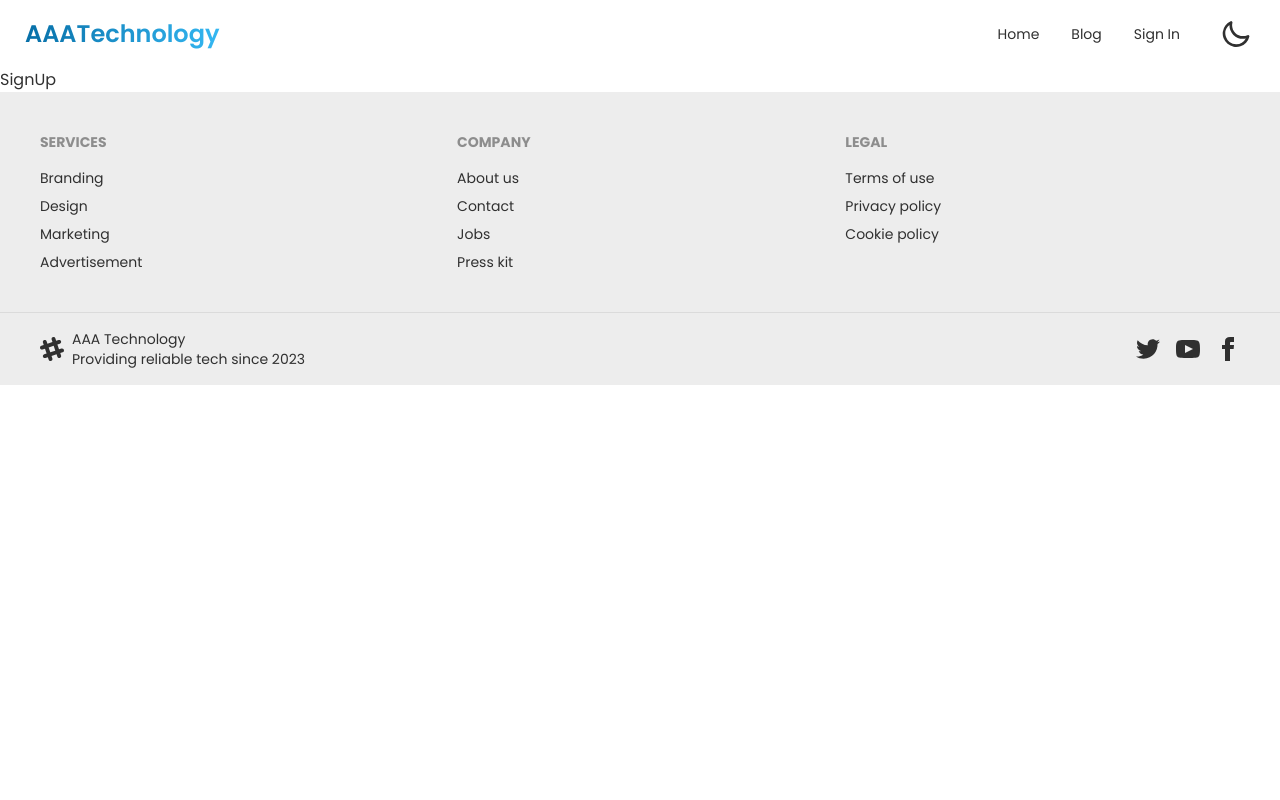
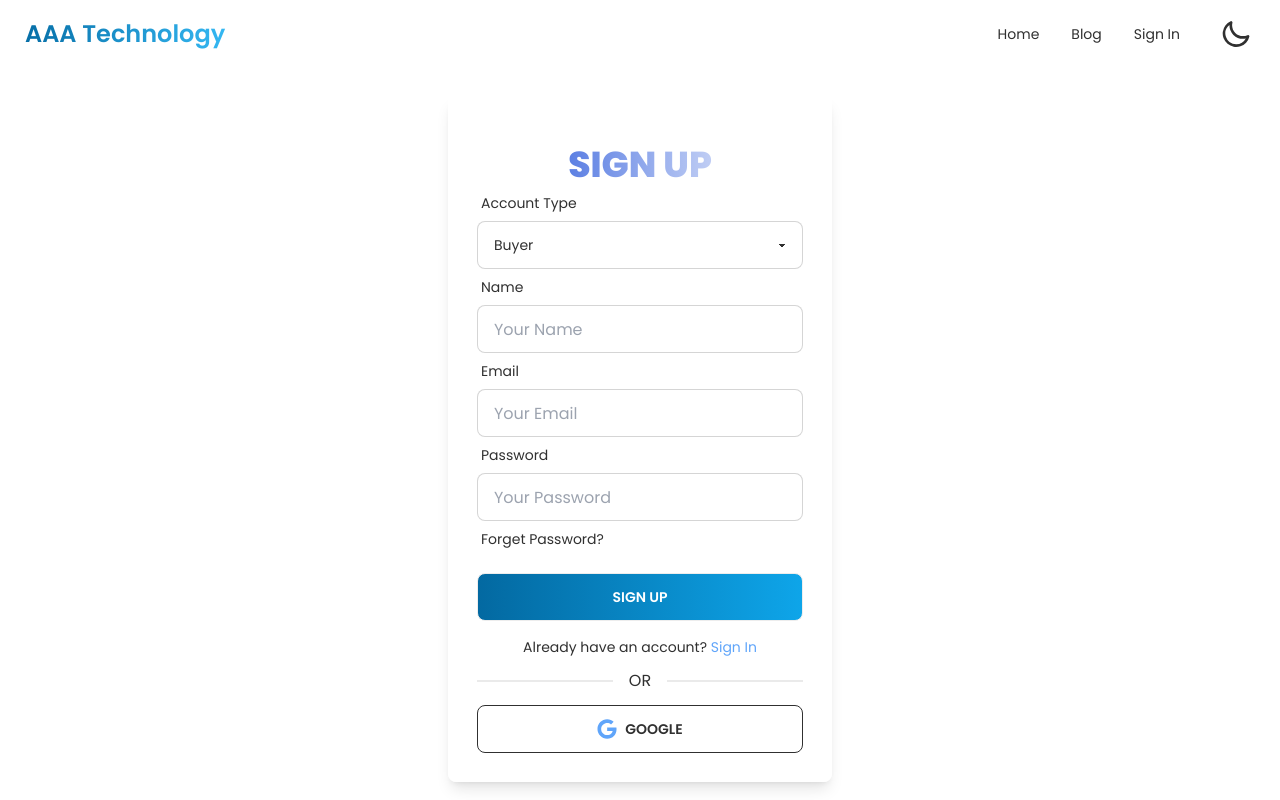
Before and after one commit to nabiursiddique/used_laptop_shop-client, a React (Vite) app: page /signUp in a window 1280 px wide. Shown: the top 800 px of the page. Built offline with nearby package versions, Linux system fonts and the light colour scheme.

Commit message:
Design of SignUp and SignIn form is completed now we need to implement the authentication

```diff
--- a/src/components/Pages/SignIn/SignIn.jsx
+++ b/src/components/Pages/SignIn/SignIn.jsx
@@ -1,12 +1,13 @@
-import React, { useState } from 'react';
+import React from 'react';
 import { useForm } from 'react-hook-form';
 import { Link } from 'react-router-dom';
 import { FaGoogle } from "react-icons/fa";
 
 const SignIn = () => {
-    const { register, handleSubmit } = useForm();
-    const handleSignIn =(data)=>{
+    const { register, handleSubmit, formState: { errors },reset } = useForm();
+    const handleSignIn = (data) => {
         console.log(data);
+        reset();
     }
     return (
         <div className='h-auto flex justify-center items-center'>
@@ -16,18 +17,24 @@
                 <form onSubmit={handleSubmit(handleSignIn)}>
                     <div className="form-control w-full">
                         <label className="label"><span className="label-text">Email</span></label>
-                        <input {...register("email")} type="text" placeholder="Your Email" className="input input-bordered w-full" />
+                        <input {...register("email", { required: "Email Address is required." })} type="text" placeholder="Your Email" className="input input-bordered w-full" />
+                        {errors.email && <p className='text-sm mt-2 text-red-500'>{errors.email?.message}</p>}
                     </div>
                     <div className="form-control w-full">
                         <label className="label"><span className="label-text">Password</span></label>
-                        <input {...register("password")} type="password" placeholder="Your Password" className="input input-bordered w-full" />
+                        <input {...register("password", {
+                            required: "Password is required.",
+                            maxLength: 20,
+                            minLength: {value:6, message:"Password must be at least 6 characters."}
+                        })} type="password" placeholder="Your Password" className="input input-bordered w-full" />
+                        {errors.password && <p className='text-sm mt-2 text-red-500'>{errors.password?.message}</p>}
                         <label className="label"><span className="label-text">Forget Password?</span></label>
                     </div>
                     <input value='Sign In' className='btn w-full my-4 bg-gradient-to-r from-sky-700  to-sky-500 text-white hover:from-blue-700 hover:to-blue-500' type="submit" />
                 </form>
                 <p className='text-sm text-center'>New to <span className='text-blue-500'>AAA</span> Technology? <Link className='text-blue-400' to='/signUP'>Sign Up</Link> </p>
                 <div className="divider">OR</div>
-                <button className='btn btn-outline w-full'><span className='text-blue-400 text-xl'><FaGoogle/></span>GOOGLE</button>
+                <button className='btn btn-outline w-full'><span className='text-blue-400 text-xl'><FaGoogle /></span>GOOGLE</button>
             </div>
         </div>
     );
--- a/src/components/Pages/SignUp/SignUp.jsx
+++ b/src/components/Pages/SignUp/SignUp.jsx
@@ -1,10 +1,61 @@
 import React from 'react';
+import { useForm } from 'react-hook-form';
+import { Link } from 'react-router-dom';
+import { FaGoogle } from "react-icons/fa";
 
 const SignUp = () => {
+    const { register, handleSubmit, formState: { errors },reset } = useForm();
+    const handleSignIn = (data) => {
+        console.log(data);
+        reset();
+    }
     return (
-        <div>
-            <div>
-                <h2>SignUp</h2>
+        <div className='h-auto flex justify-center items-center'>
+            <div className='w-96 p-7 my-7 shadow-lg border border-white rounded-lg'>
+                <h2 className='text-center text-4xl mt-5 bg-gradient-to-r from-blue-700  to-white text-transparent bg-clip-text font-extrabold'>SIGN UP</h2>
+
+                <form onSubmit={handleSubmit(handleSignIn)}>
+                    <div className="form-control w-full">
+                        <label className="label">
+                            <span className="label-text">Account Type</span>
+                        </label>
+                        <select {...register("accountType", { required: true })} className="select select-bordered">
+                            <option>Buyer</option>
+                            <option>Seller</option>
+                        </select>
+                    </div>
+
+                    <div className="form-control w-full">
+                        <label className="label"><span className="label-text">Name</span></label>
+                        <input {...register("name", {
+                            required: "Name is required.",
+                            maxLength: { value: 15, message: "Maximum 15 characters." },
+                            minLength: { value: 4, message: "Name must be at least 4 letters" }
+                        })} type="text" placeholder="Your Name" className="input input-bordered w-full" />
+                        {errors.name && <p className='text-sm mt-2 text-red-500'>{errors.name?.message}</p>}
+                    </div>
+                    <div className="form-control w-full">
+                        <label className="label"><span className="label-text">Email</span></label>
+                        <input {...register("email", {
+                            required: "Email Address is required."
+                        })} type="text" placeholder="Your Email" className="input input-bordered w-full" />
+                        {errors.email && <p className='text-sm mt-2 text-red-500'>{errors.email?.message}</p>}
+                    </div>
+                    <div className="form-control w-full">
+                        <label className="label"><span className="label-text">Password</span></label>
+                        <input {...register("password", {
+                            required: "Password is required.",
+                            maxLength: 20,
+                            minLength: { value: 6, message: "Password must be at least 6 characters." }
+                        })} type="password" placeholder="Your Password" className="input input-bordered w-full" />
+                        {errors.password && <p className='text-sm mt-2 text-red-500'>{errors.password?.message}</p>}
+                        <label className="label"><span className="label-text">Forget Password?</span></label>
+                    </div>
+                    <input value='Sign Up' className='btn w-full my-4 bg-gradient-to-r from-sky-700  to-sky-500 text-white hover:from-blue-700 hover:to-blue-500' type="submit" />
+                </form>
+                <p className='text-sm text-center'>Already have an account? <Link className='text-blue-400' to='/signIn'>Sign In</Link> </p>
+                <div className="divider">OR</div>
+                <button className='btn btn-outline w-full'><span className='text-blue-400 text-xl'><FaGoogle /></span>GOOGLE</button>
             </div>
         </div>
     );
--- a/src/components/Shared/Footer/Footer.jsx
+++ b/src/components/Shared/Footer/Footer.jsx
@@ -27,7 +27,7 @@
 </footer>
 <footer className="footer px-10 py-4 border-t bg-base-200 text-base-content border-base-300">
   <div className="items-center grid-flow-col">
-    <svg width="24" height="24" viewBox="0 0 24 24" xmlns="http://www.w3.org/2000/svg" fillRule="evenodd" clip-rule="evenodd" className="fill-current"><path d="M22.672 15.226l-2.432.811.841 2.515c.33 1.019-.209 2.127-1.23 2.456-1.15.325-2.148-.321-2.463-1.226l-.84-2.518-5.013 1.677.84 2.517c.391 1.203-.434 2.542-1.831 2.542-.88 0-1.601-.564-1.86-1.314l-.842-2.516-2.431.809c-1.135.328-2.145-.317-2.463-1.229-.329-1.018.211-2.127 1.231-2.456l2.432-.809-1.621-4.823-2.432.808c-1.355.384-2.558-.59-2.558-1.839 0-.817.509-1.582 1.327-1.846l2.433-.809-.842-2.515c-.33-1.02.211-2.129 1.232-2.458 1.02-.329 2.13.209 2.461 1.229l.842 2.515 5.011-1.677-.839-2.517c-.403-1.238.484-2.553 1.843-2.553.819 0 1.585.509 1.85 1.326l.841 2.517 2.431-.81c1.02-.33 2.131.211 2.461 1.229.332 1.018-.21 2.126-1.23 2.456l-2.433.809 1.622 4.823 2.433-.809c1.242-.401 2.557.484 2.557 1.838 0 .819-.51 1.583-1.328 1.847m-8.992-6.428l-5.01 1.675 1.619 4.828 5.011-1.674-1.62-4.829z"></path></svg>
+    <svg width="24" height="24" viewBox="0 0 24 24" xmlns="http://www.w3.org/2000/svg" fillRule="evenodd" clipRule="evenodd" className="fill-current"><path d="M22.672 15.226l-2.432.811.841 2.515c.33 1.019-.209 2.127-1.23 2.456-1.15.325-2.148-.321-2.463-1.226l-.84-2.518-5.013 1.677.84 2.517c.391 1.203-.434 2.542-1.831 2.542-.88 0-1.601-.564-1.86-1.314l-.842-2.516-2.431.809c-1.135.328-2.145-.317-2.463-1.229-.329-1.018.211-2.127 1.231-2.456l2.432-.809-1.621-4.823-2.432.808c-1.355.384-2.558-.59-2.558-1.839 0-.817.509-1.582 1.327-1.846l2.433-.809-.842-2.515c-.33-1.02.211-2.129 1.232-2.458 1.02-.329 2.13.209 2.461 1.229l.842 2.515 5.011-1.677-.839-2.517c-.403-1.238.484-2.553 1.843-2.553.819 0 1.585.509 1.85 1.326l.841 2.517 2.431-.81c1.02-.33 2.131.211 2.461 1.229.332 1.018-.21 2.126-1.23 2.456l-2.433.809 1.622 4.823 2.433-.809c1.242-.401 2.557.484 2.557 1.838 0 .819-.51 1.583-1.328 1.847m-8.992-6.428l-5.01 1.675 1.619 4.828 5.011-1.674-1.62-4.829z"></path></svg>
     <p>AAA Technology <br/>Providing reliable tech since 2023</p>
   </div>
   <div className="md:place-self-center md:justify-self-end">
--- a/src/components/Shared/Navbar/Navbar.jsx
+++ b/src/components/Shared/Navbar/Navbar.jsx
@@ -39,7 +39,7 @@
             {menu}
           </ul>
         </div>
-        <a className="btn btn-ghost normal-case text-2xl bg-gradient-to-r from-sky-700  to-sky-400 text-transparent bg-clip-text">AAATechnology</a>
+        <a className="btn btn-ghost normal-case text-2xl bg-gradient-to-r from-sky-700  to-sky-400 text-transparent bg-clip-text">AAA Technology</a>
       </div>
 
       <div className="navbar-end ">
```
